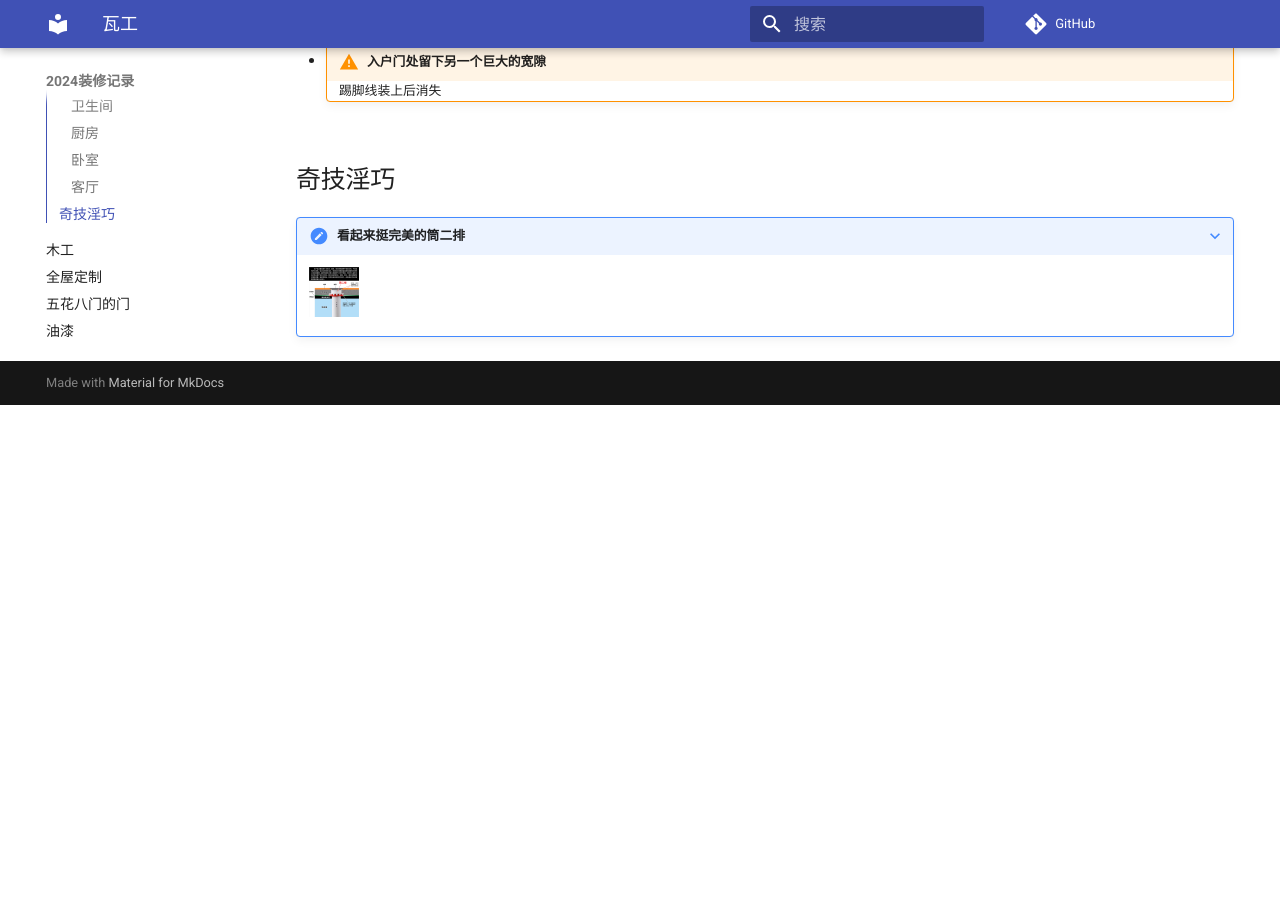
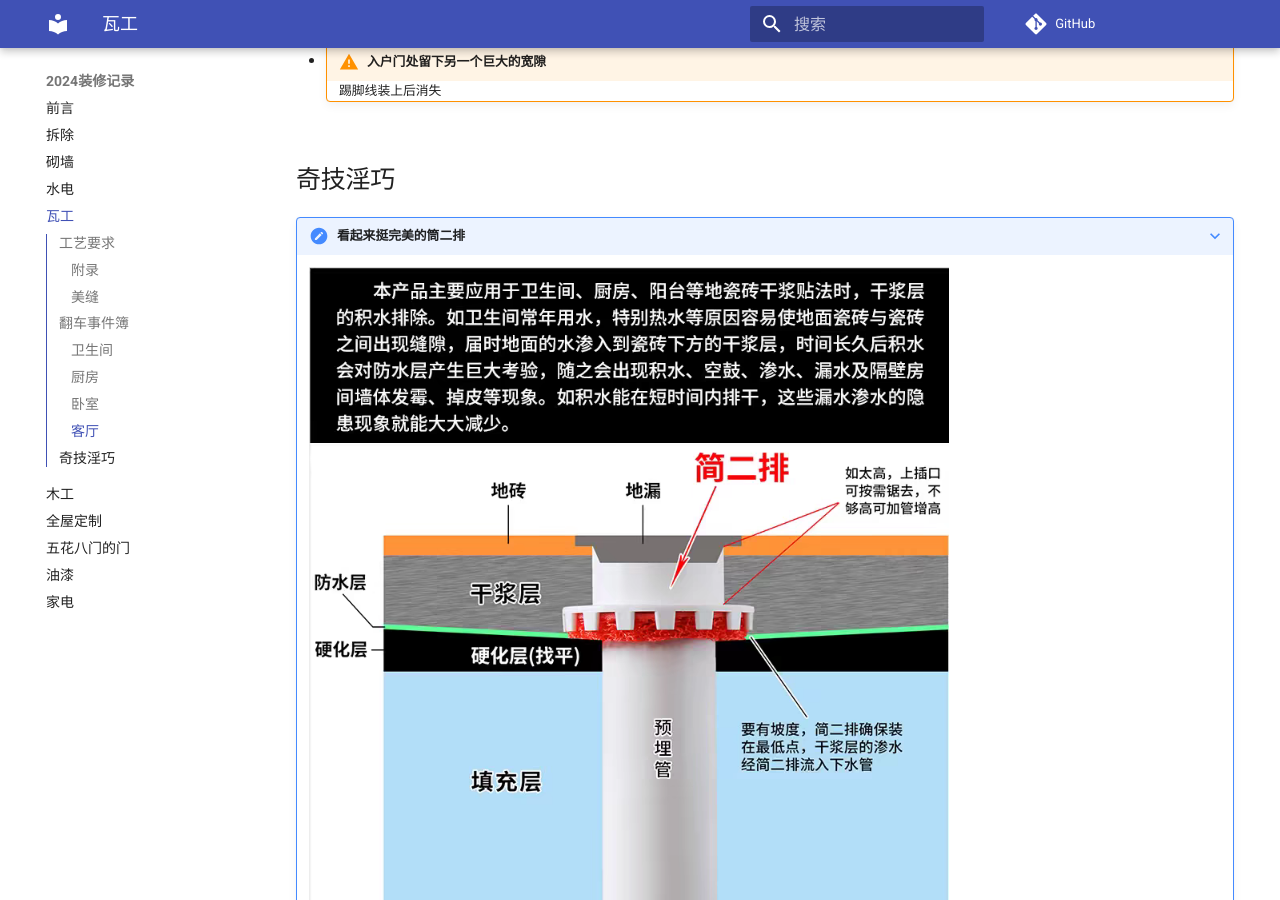
Before and after one commit to LPKnight/2024renovation, an MkDocs documentation site: the page built from docs/tile_work.md, in a window 1280 px wide and 900 px high, scrolled down 3778 px. Built offline with MkDocs 1.6.1 and Material for MkDocs 9.7.7, drawn with Linux system fonts in a browser that asks for light colours; comment, search, counter and statistics services are not loaded; before the commit the page ends 4183 px from its top, so only the background shows below that.

Commit message:
upload md

```diff
--- a/docs/tile_work.md
+++ b/docs/tile_work.md
@@ -18,7 +18,7 @@
 
 ###卫生间
 - ??? failure "防水翻车事件梳理"
-    <img src="../images/防水翻车事件梳理.png" width="50vw">
+    ![避坑攻略](images/防水翻车事件梳理.png "防水翻车事件梳理"){: figcaption=1145 style="width:50vw;" }
 - !!! warning "湿区坡度没有第一时间测试"
     弹珠试验失败
 - !!! warning "公卫没有砌门垛"
@@ -54,4 +54,4 @@
 
 ## 奇技淫巧
 ???+ note "看起来挺完美的筒二排"
-    <img src="../images/筒二排.png" width="50vw">
+    ![避坑攻略](images/筒二排.png "筒二排"){: figcaption=1845 style="width:50vw;" }
```
